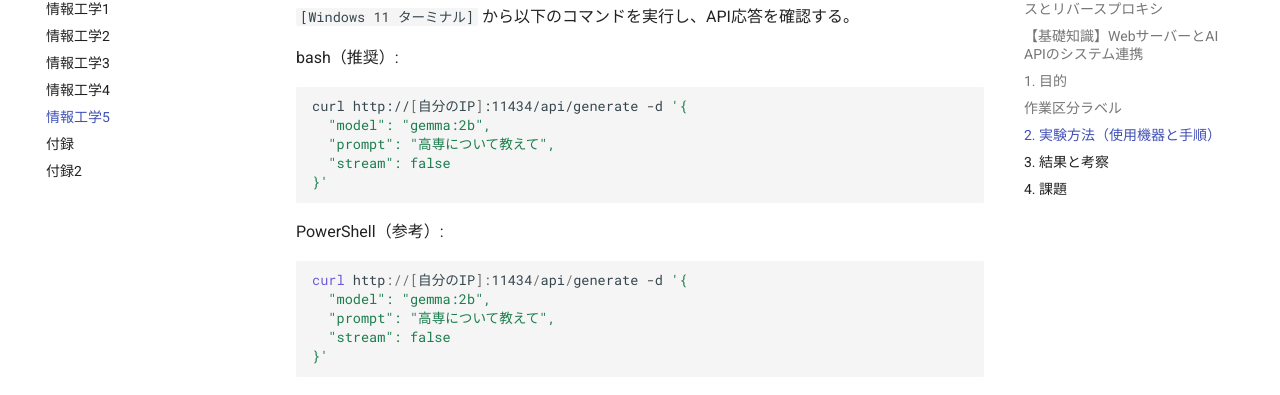
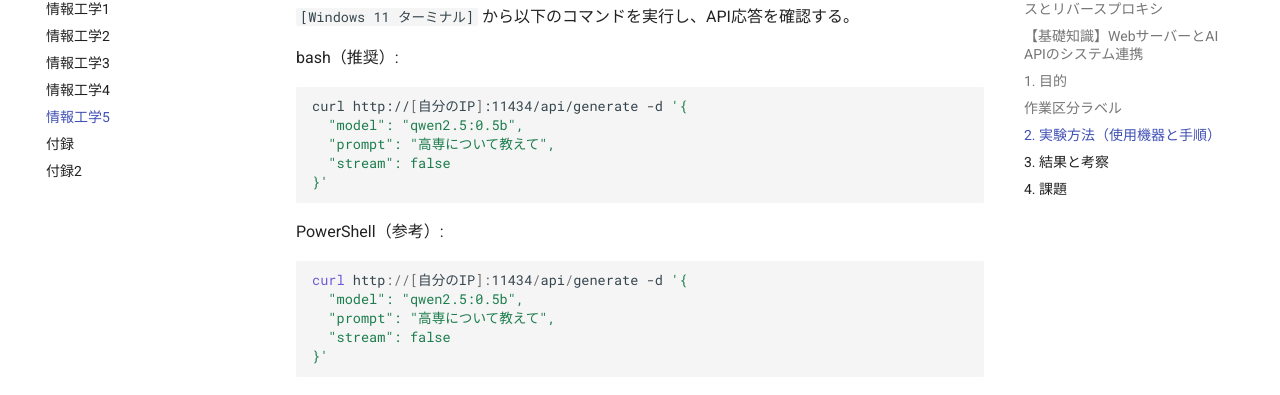
Before and after one commit to hiracchi/metro-cit-t3-lab, an MkDocs documentation site: the page built from docs/lab5.md, in a window 1280 px wide and 900 px high, scrolled down 4177 px. Shown: the part 144-539 px from the top of the window. Built offline with MkDocs 1.6.1 and Material for MkDocs 9.7.7, drawn with Linux system fonts in a browser that asks for light colours.

Commit message:
fix: ollama model

````diff
--- a/docs/lab5.md
+++ b/docs/lab5.md
@@ -182,7 +182,7 @@ bash（推奨）:
 
 ```bash
 curl http://[自分のIP]:11434/api/generate -d '{
-  "model": "gemma:2b",
+  "model": "qwen2.5:0.5b",
   "prompt": "高専について教えて",
   "stream": false
 }'
@@ -192,7 +192,7 @@ PowerShell（参考）:
 
 ```powershell
 curl http://[自分のIP]:11434/api/generate -d '{
-  "model": "gemma:2b",
+  "model": "qwen2.5:0.5b",
   "prompt": "高専について教えて",
   "stream": false
 }'
````
